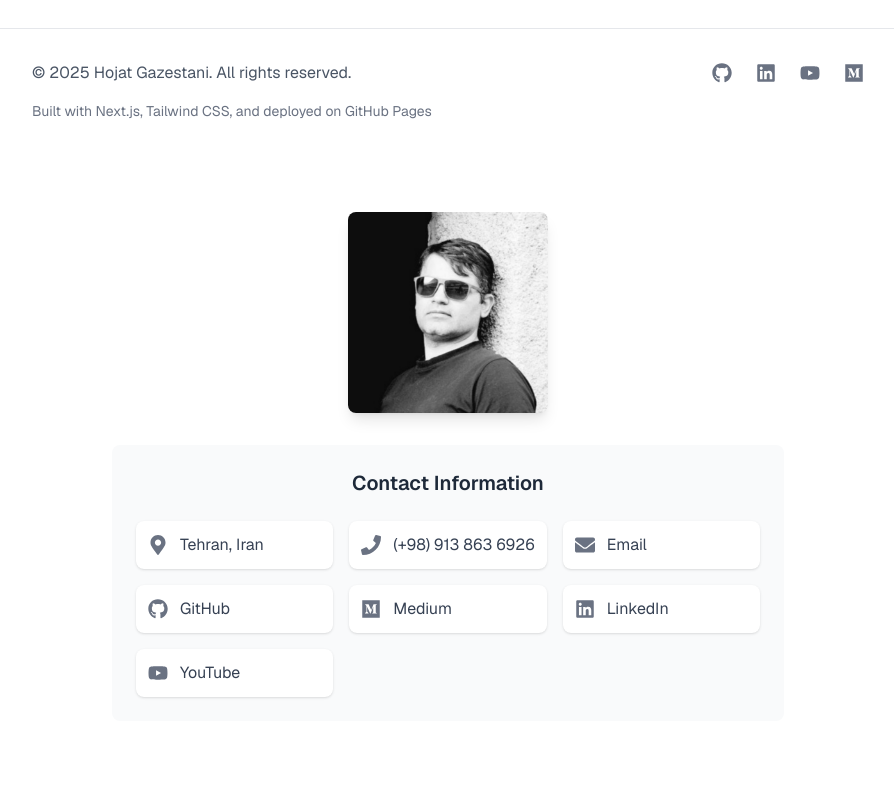
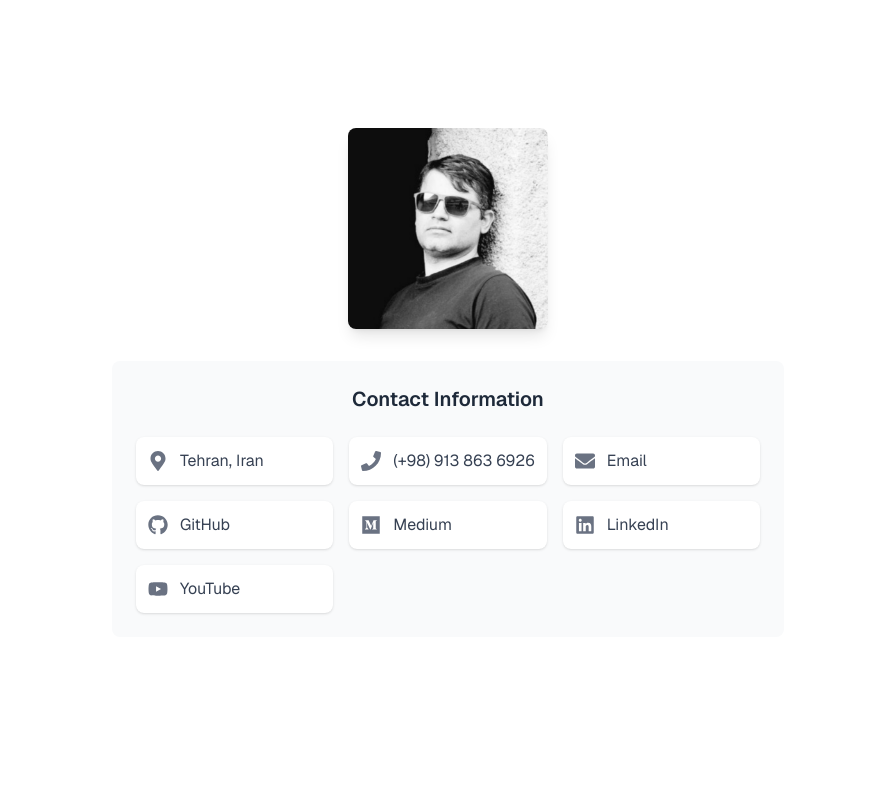
Before and after one commit to hojat-gazestani/hojat-gazestani.github.io, a Next.js app: page / in a window 1280 px wide. Shown: the top 800 px of the page, without its empty margins (192-1086 px from the left). Built offline with nearby package versions, Linux system fonts and the light colour scheme.

Commit message:
Fix footer

```diff
--- a/src/app/page.tsx
+++ b/src/app/page.tsx
@@ -10,8 +10,9 @@ import { Footer } from "@/components/Footer";
 
 export default function Home() {
   return (
-    <div className="font-sans grid grid-rows-[20px_1fr_20px] items-center justify-items-center min-h-screen p-8 pb-20 gap-16 sm:p-20">
-      <main className="flex flex-col gap-[32px] row-start-2 items-center sm:items-start">
+    <div className="font-sans min-h-screen flex flex-col">
+      <main className="flex-grow p-8 sm:p-20">
+        <div className="max-w-4xl mx-auto flex flex-col gap-12">
           <PersonalInfo />
           <AboutMe />
           <ProfessionalExperience />
@@ -19,8 +20,11 @@ export default function Home() {
           <Languages />
           <OnlineContent />
           <ProfessionalCertificates />
+        </div>
       </main>
+      <div className="mt-auto">
         <Footer />
+      </div>
     </div>
   );
 }
```
Lines whose indentation alone changed are shown as unchanged.
